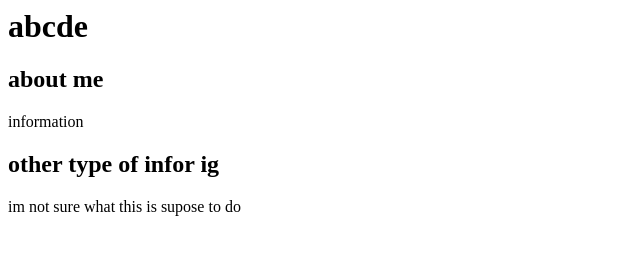
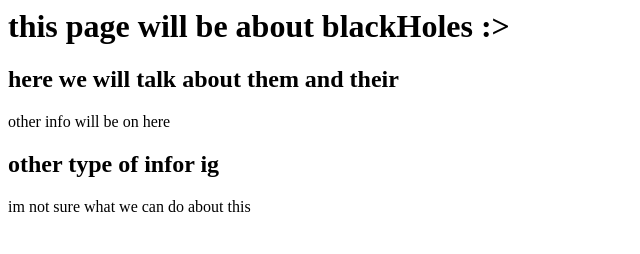
Before and after one commit to Useruser45/BlackHoles, a plain HTML site: page Twebsite.html in a window 1280 px wide. Shown: the whole page, without its empty margins (0-640 px from the left). Drawn offline with Linux system fonts and the light colour scheme.

Commit message:
Add files via upload

```diff
--- a/Twebsite.html
+++ b/Twebsite.html
@@ -1,14 +1,14 @@
  <html>
         <h1>
-            abcde
+            this page will be about blackHoles :>
         </h1>
         <body>
-            <h2>about me </h2>
+            <h2>here we will talk about them and their  </h2>
             <p>
-                information
+                other info will be on here
             </p>
             <h2>other type of infor ig</h2>
-            <p>im not sure what this is supose to do
+            <p>im not sure what we can do about this
             </p>
         </body>
 </html>
```
